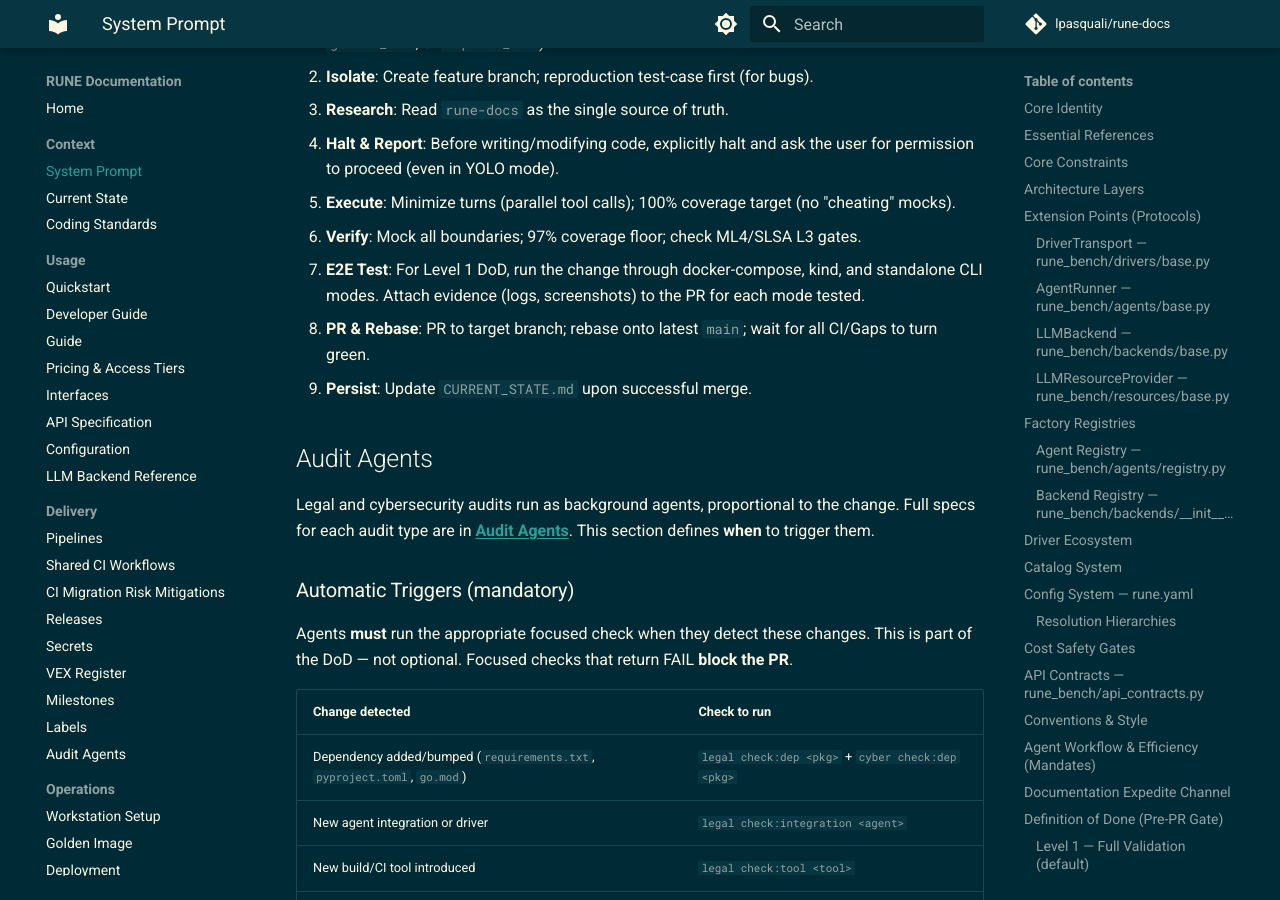
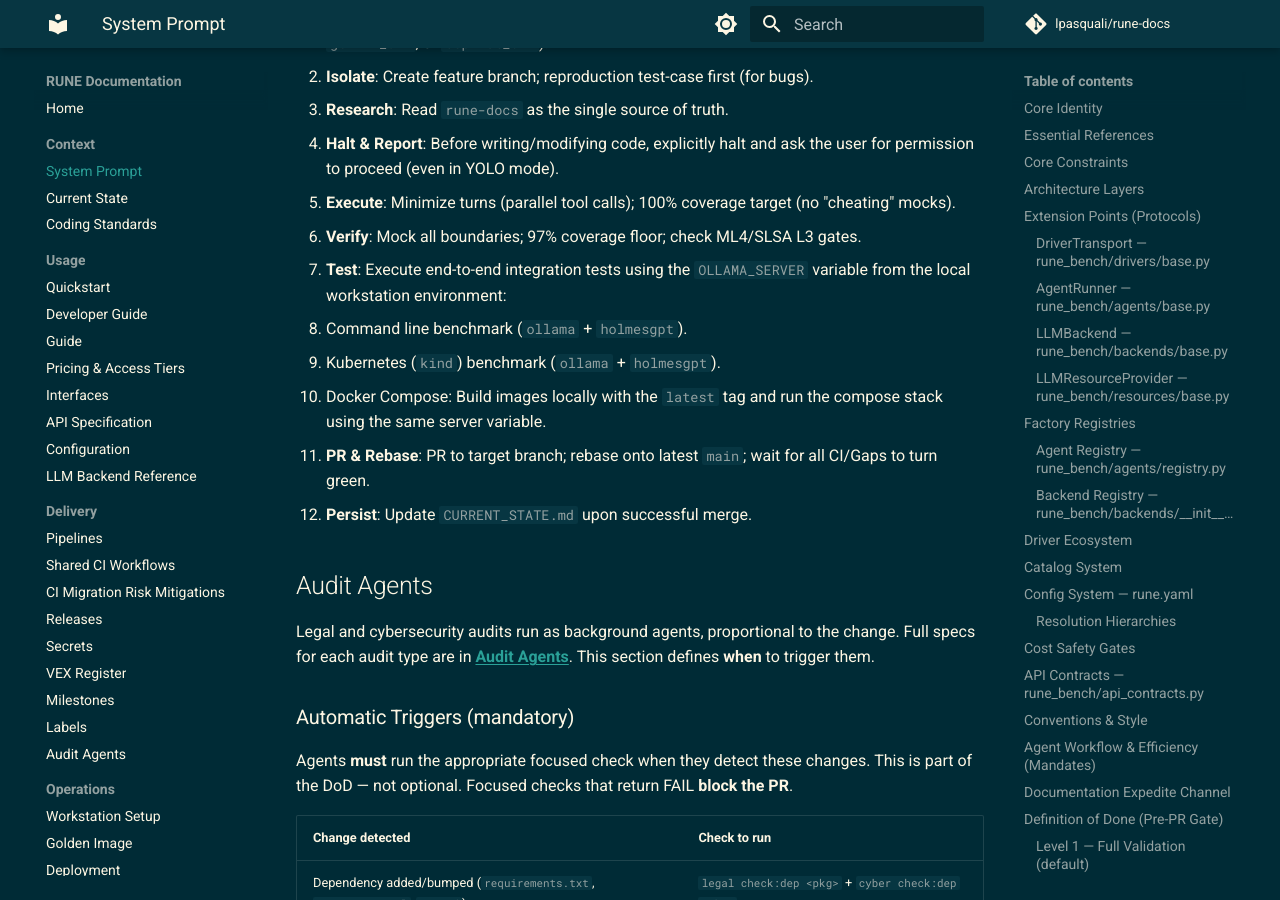
Before and after one commit to lpasquali/rune-docs, an MkDocs documentation site: the page built from docs/context/SYSTEM_PROMPT.md, in a window 1280 px wide and 900 px high, scrolled down 12437 px. Built offline with MkDocs 1.6.1 and Material for MkDocs 9.7.7, drawn with Linux system fonts in a browser that asks for light colours; comment, search, counter and statistics services are not loaded; the version menu is left out.

Commit message:
docs: add E2E Test step to SOP (#96)

```diff
--- a/docs/context/SYSTEM_PROMPT.md
+++ b/docs/context/SYSTEM_PROMPT.md
@@ -337,7 +337,10 @@
 4. **Halt & Report**: Before writing/modifying code, explicitly halt and ask the user for permission to proceed (even in YOLO mode).
 5. **Execute**: Minimize turns (parallel tool calls); 100% coverage target (no "cheating" mocks).
 6. **Verify**: Mock all boundaries; 97% coverage floor; check ML4/SLSA L3 gates.
-7. **E2E Test**: For Level 1 DoD, run the change through docker-compose, kind, and standalone CLI modes. Attach evidence (logs, screenshots) to the PR for each mode tested.
+7. **Test**: Execute end-to-end integration tests using the `OLLAMA_SERVER` variable from the local workstation environment:
+   - Command line benchmark (`ollama` + `holmesgpt`).
+   - Kubernetes (`kind`) benchmark (`ollama` + `holmesgpt`).
+   - Docker Compose: Build images locally with the `latest` tag and run the compose stack using the same server variable.
 8. **PR & Rebase**: PR to target branch; rebase onto latest `main`; wait for all CI/Gaps to turn green.
 9. **Persist**: Update `CURRENT_STATE.md` upon successful merge.
 
```
